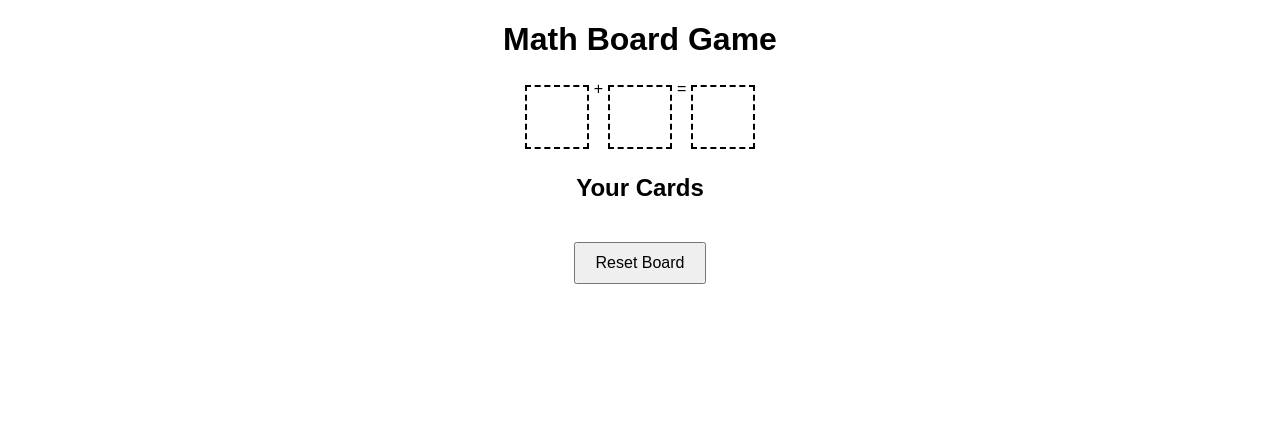
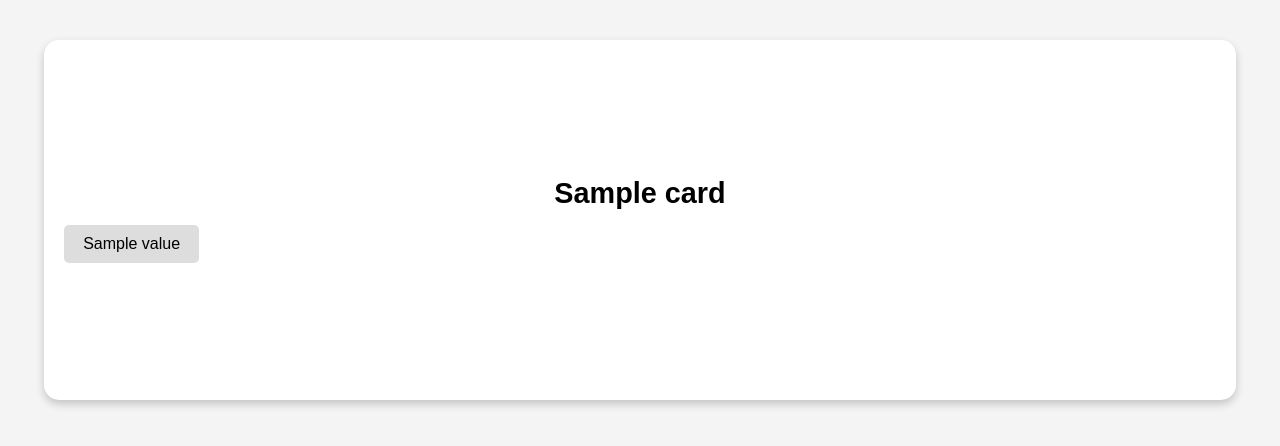
Before and after one commit to artificialname/boardgame, a Python web app: template templates/index.html in a window 1280 px wide. Shown: the top 446 px of the page. Run offline with Jinja, Linux system fonts and the light colour scheme; the template is opened without the code that fills it: most values are stand-ins (such as "Sample title", 1, 10 or a date in 2020).

```diff
--- a/templates/index.html
+++ b/templates/index.html
@@ -3,138 +3,58 @@
 <head>
     <meta charset="UTF-8">
     <meta name="viewport" content="width=device-width, initial-scale=1.0">
-    <title>Math Board Game</title>
+    <title>Playing Cards</title>
     <style>
-        body { font-family: Arial, sans-serif; text-align: center; }
-        .game-board { display: flex; justify-content: center; margin-top: 20px; }
-        .slot { width: 60px; height: 60px; margin: 5px; border: 2px dashed #000; display: inline-flex; align-items: center; justify-content: center; font-size: 24px; }
-        .card { width: 180px; padding: 10px; margin: 10px; background: lightblue; display: inline-block; text-align: center; font-size: 18px; cursor: grab; border-radius: 8px; }
-        .card h3 { margin: 5px 0; font-size: 20px; }
-        .subtitles, .values { display: flex; justify-content: space-around; margin-top: 5px; }
-        .subtitles div, .values div { width: 20px; font-size: 14px; }
-        .reset-button { margin-top: 20px; padding: 10px 20px; font-size: 16px; cursor: pointer; }
+        body {
+            margin: 0;
+            font-family: Arial, sans-serif;
+            background-color: #f4f4f4;
+            display: flex;
+            flex-direction: column;
+            align-items: center;
+            padding: 20px;
+        }
+        .card {
+            width: 90vw;
+            height: 40vh;
+            background: white;
+            border-radius: 15px;
+            box-shadow: 0 4px 8px rgba(0, 0, 0, 0.2);
+            margin: 20px 0;
+            padding: 20px;
+            display: flex;
+            flex-direction: column;
+            justify-content: center;
+        }
+        .card-title {
+            font-size: 1.8em;
+            font-weight: bold;
+            text-align: center;
+            margin-bottom: 15px;
+        }
+        .card-content {
+            display: grid;
+            grid-template-columns: repeat(8, 1fr);
+            gap: 10px;
+            text-align: center;
+        }
+        .card-content div {
+            background: #ddd;
+            padding: 10px;
+            border-radius: 5px;
+        }
     </style>
 </head>
 <body>
-    <h1>Math Board Game</h1>
-    <div class="game-board" id="board">
-        <div class="slot" data-index="0"></div>
-        <span>+</span>
-        <div class="slot" data-index="1"></div>
-        <span>=</span>
-        <div class="slot" data-index="2"></div>
+    {% for card in cards %}
+    <div class="card">
+        <div class="card-title">{{ card.title }}</div>
+        <div class="card-content">
+            {% for value in card.data %}
+            <div>{{ value }}</div>
+            {% endfor %}
+        </div>
     </div>
-
-    <h2>Your Cards</h2>
-    <div id="cards"></div>
-
-    <button class="reset-button" id="reset">Reset Board</button>
-
-    <script>
-        const backendURL = "https://boardgame-nqhr.onrender.com";
-
-        document.addEventListener("DOMContentLoaded", () => {
-            fetch(`${backendURL}/data`)
-                .then(response => response.json())
-                .then(data => displayCards(data.subtitles, data.cards))
-                .catch(error => console.error("Error fetching data:", error));
-        });
-
-        function displayCards(subtitles, cards) {
-            let cardContainer = document.getElementById("cards");
-            cardContainer.innerHTML = "";
-
-            cards.forEach(card => {
-                let cardElement = document.createElement("div");
-                cardElement.classList.add("card");
-
-                let titleElement = document.createElement("h3");
-                titleElement.textContent = card.title;
-                cardElement.appendChild(titleElement);
-
-                let subtitleRow = document.createElement("div");
-                subtitleRow.classList.add("subtitles");
-                subtitles.forEach(sub => {
-                    let subEl = document.createElement("div");
-                    subEl.textContent = sub;
-                    subtitleRow.appendChild(subEl);
-                });
-                cardElement.appendChild(subtitleRow);
-
-                let valueRow = document.createElement("div");
-                valueRow.classList.add("values");
-                card.data.forEach(value => {
-                    let valueEl = document.createElement("div");
-                    valueEl.textContent = value;
-                    valueRow.appendChild(valueEl);
-                });
-                cardElement.appendChild(valueRow);
-
-                cardContainer.appendChild(cardElement);
-            });
-        }
-
-        let slots = document.querySelectorAll(".slot");
-        let resetButton = document.getElementById("reset");
-
-        slots.forEach(slot => {
-            slot.addEventListener("dragover", (e) => e.preventDefault());
-            slot.addEventListener("drop", (e) => {
-                e.preventDefault();
-                let num = e.dataTransfer.getData("text/plain");
-                slot.textContent = num;
-                checkEquation();
-            });
-        });
-
-        function checkEquation() {
-            let values = Array.from(slots).map(slot => parseInt(slot.textContent) || NaN);
-            if (!values.includes(NaN)) {
-                let num1 = values[0];
-                let num2 = values[1];
-                let result = values[2];
-                validateEquation(num1, num2, result);
-            }
-        }
-
-        function validateEquation(num1, num2, result) {
-            fetch(`${backendURL}/validate`, {
-                method: 'POST',
-                headers: { 'Content-Type': 'application/json' },
-                body: JSON.stringify({ num1, num2, result })
-            })
-            .then(response => response.json())
-            .then(data => {
-                if (data.valid) {
-                    alert(data.message);
-                    highlightSlots(true);
-                } else {
-                    alert(data.message);
-                    highlightSlots(false);
-                }
-            })
-            .catch(error => console.error("Error:", error));
-        }
-
-        function highlightSlots(isCorrect) {
-            slots.forEach(slot => {
-                if (isCorrect) {
-                    slot.classList.add("correct");
-                    slot.classList.remove("incorrect");
-                } else {
-                    slot.classList.add("incorrect");
-                    slot.classList.remove("correct");
-                }
-            });
-        }
-
-        resetButton.addEventListener("click", () => {
-            slots.forEach(slot => {
-                slot.textContent = "";
-                slot.classList.remove("correct", "incorrect");
-            });
-        });
-
-    </script>
+    {% endfor %}
 </body>
 </html>
```
